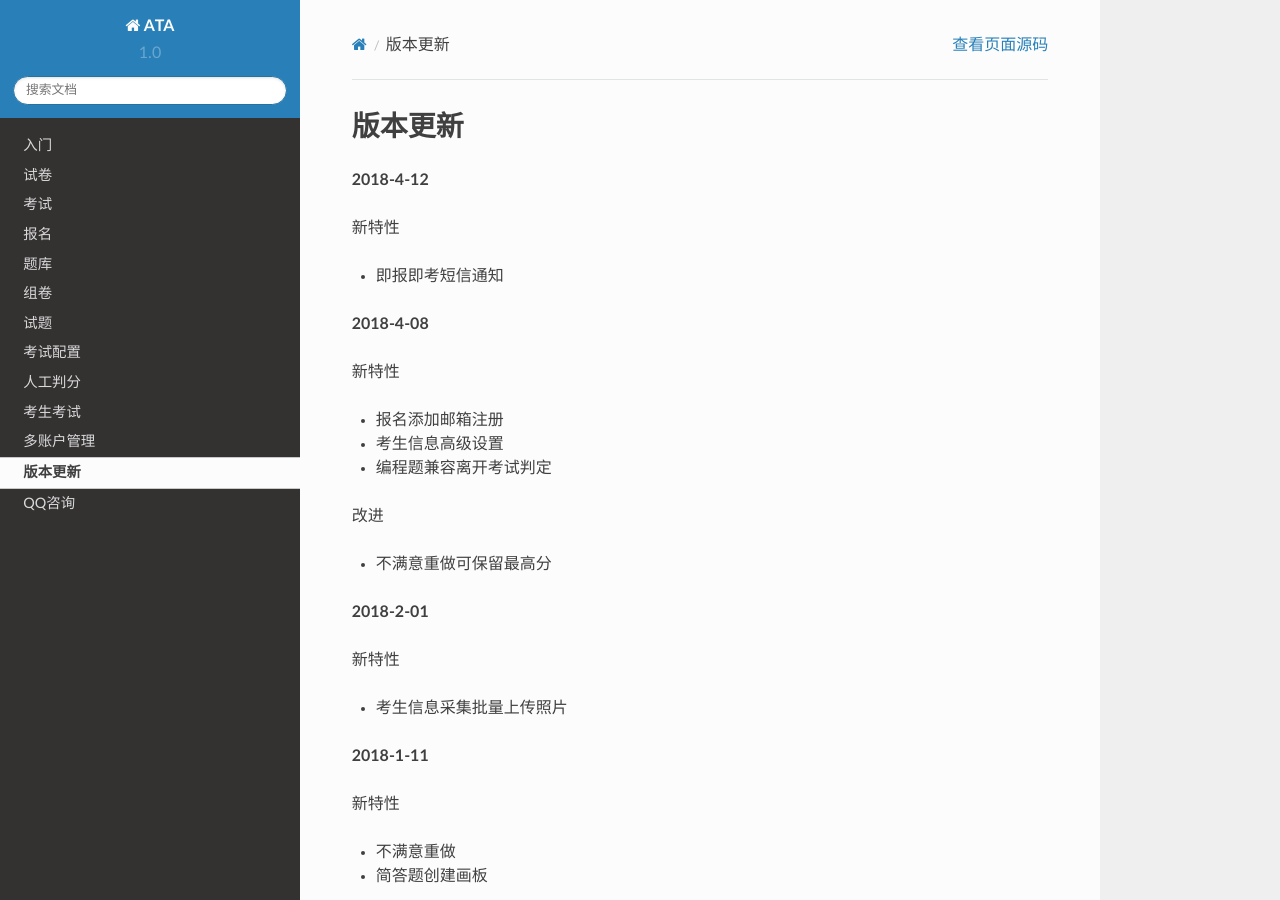
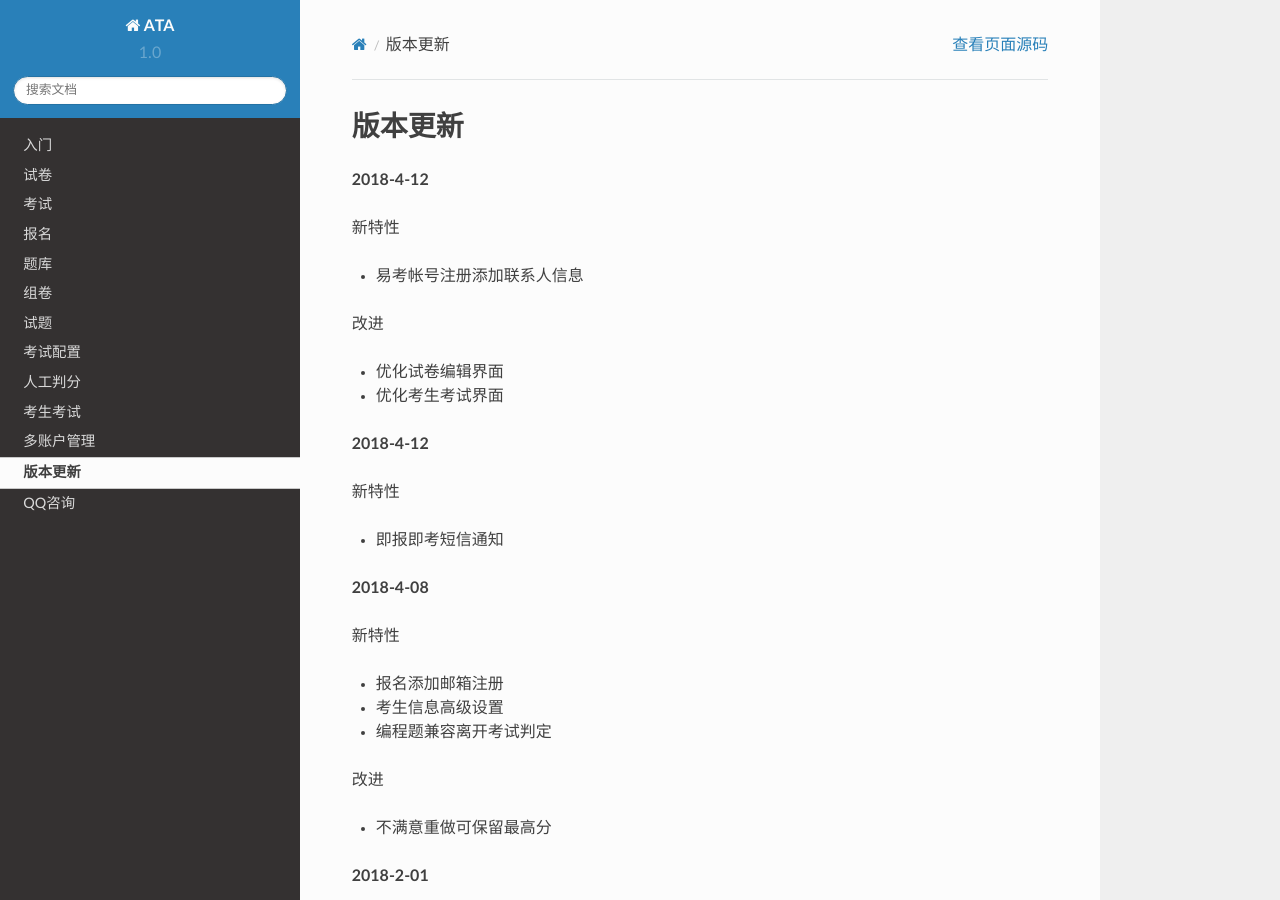
Before and after one commit to yaozhifeng/eztest_doc, a Sphinx documentation site: the page built from docs/source/releasenote.rst, in a window 1280 px wide and 900 px high. Built offline with Sphinx 7.4.7 and the Read the Docs theme 2.0.0, drawn with Linux system fonts in a browser that asks for light colours.

Commit message:
注册帮助

```diff
--- a/docs/source/releasenote.rst
+++ b/docs/source/releasenote.rst
@@ -1,5 +1,17 @@
 版本更新
 ===============
+
+**2018-4-12**
+
+新特性
+
+- 易考帐号注册添加联系人信息
+
+改进
+
+- 优化试卷编辑界面
+
+- 优化考生考试界面
 
 **2018-4-12**
 
```
Also changed, not shown: docs/source/basic.rst (+9 -1 lines), docs/source/_static/zc01.png (added).
